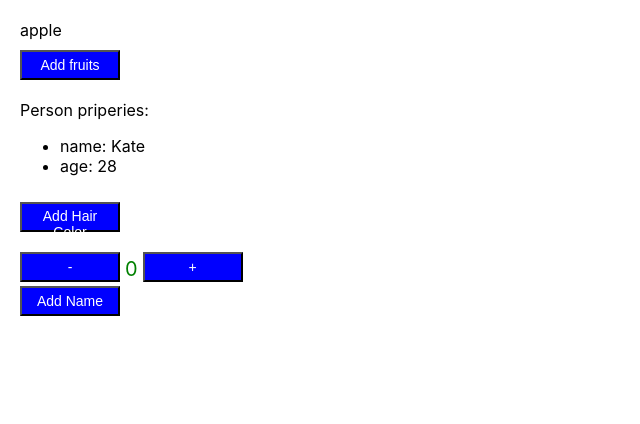
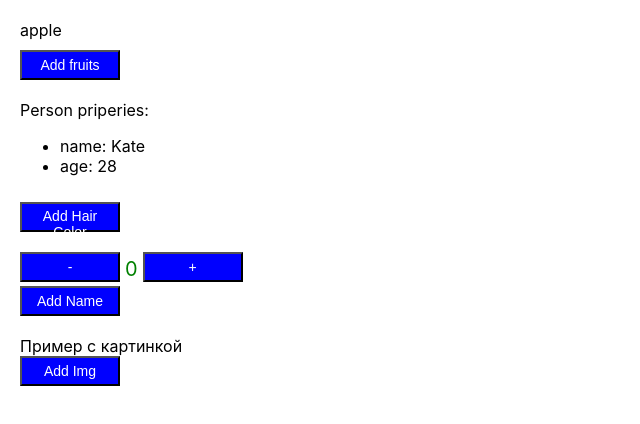
Before and after one commit to derkach2288/react-learning, a React (Create React App) app: page / in a window 1280 px wide. Shown: the top 424 px of the page, without its empty margins (0-640 px from the left). Built offline with nearby package versions, Linux system fonts and the light colour scheme.

Commit message:
add lesson 19 v2

```diff
--- a/src/lessons/Lesson19/Lesson19.jsx
+++ b/src/lessons/Lesson19/Lesson19.jsx
@@ -10,6 +10,13 @@ function Lesson19() {
 
   const [name, setName] = useState();
   console.log(name);
+
+  // пример с картинкой
+  const [img, setImg] = useState();
+
+  const addImg = (imgURL) => {
+    setImg(imgURL);
+  };
 
   const addFruites = (newFruitsArray) => {
     setItem((prevValue) => [...prevValue, ...newFruitsArray]);
@@ -55,12 +62,22 @@ function Lesson19() {
         <Counter />
       </div>
       <div className="buttonControl">
+        <Button name="Add Name" onClick={() => setName("Alex")} />
+      </div>
+      {name}
+
+      <div>Пример с картинкой</div>
+      {img && <img src={img} alt="" />}
+      <div className="buttonControl">
         <Button
-          name="Add Name"
-          onClick={() => setName("Alex")}
+          name="Add Img"
+          onClick={() =>
+            setImg(
+              "https://www.azcentral.com/gcdn/-mm-/fd5c5b5393c72a785789f0cd5bd20acedd2d2804/c=0-350-2659-1850/local/-/media/Phoenix/BillGoodykoontz/2014/04/24//1398388295000-Homer-Simpson.jpg?width=2659&height=1500&fit=crop&format=pjpg&auto=webp"
+            )
+          }
         />
       </div>
-      {name}
     </div>
   );
 }
```
